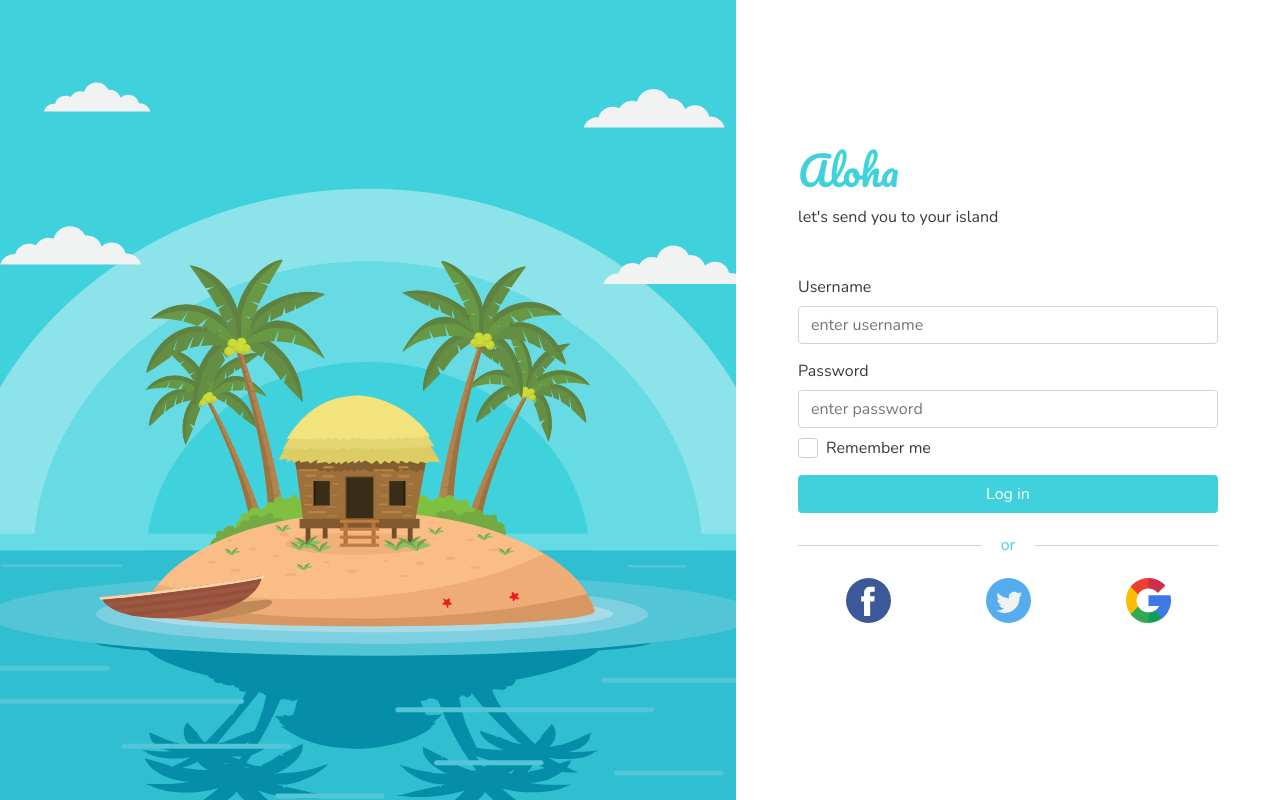
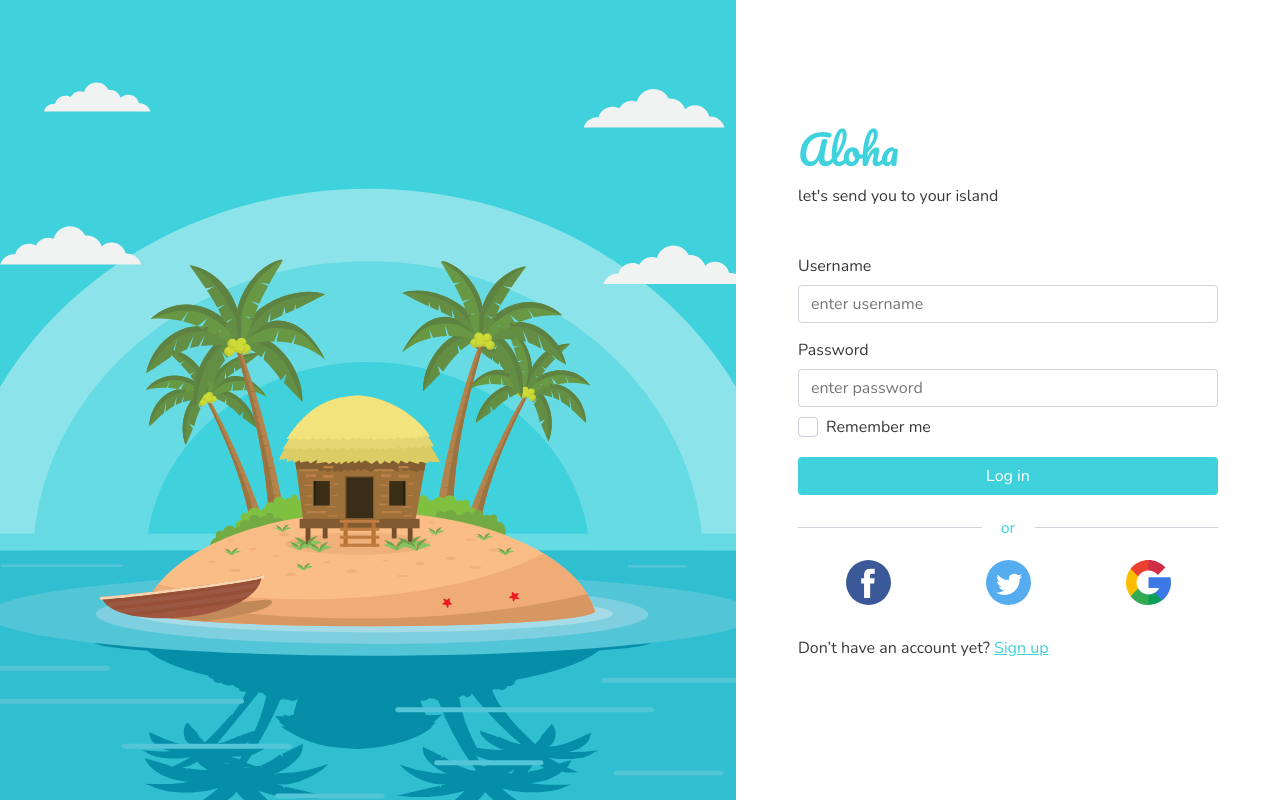
Before and after one commit to progtarek/rasayil_albahr_fe, a React (Create React App) app: page /login in a window 1280 px wide. Built offline with nearby package versions, Linux system fonts and the light colour scheme.

Commit message:
add social icons

```diff
--- a/src/modules/auth/login-page/login-page.component.jsx
+++ b/src/modules/auth/login-page/login-page.component.jsx
@@ -16,6 +16,7 @@ import {
   HeroContainer,
   FormContainer,
   SocialContainer,
+  HaveAccountContainer,
 } from './login-page.styles';
 
 import FBLogo from '../../../assets/images/socials/facebook.svg';
@@ -84,6 +85,9 @@ const LoginPage = ({ login }) => {
             <img src={TwitterLogo} alt='login with twitter' />
             <img src={GoogleLogo} alt='login with google' />
           </SocialContainer>
+          <HaveAccountContainer>
+            Don’t have an account yet? <a href='#'>Sign up</a>
+          </HaveAccountContainer>
         </FormContainer>
       </LoginPageContainer>
     </PageContainer>
--- a/src/modules/auth/login-page/login-page.styles.jsx
+++ b/src/modules/auth/login-page/login-page.styles.jsx
@@ -48,3 +48,9 @@ export const SocialContainer = styled.div`
     cursor: pointer;
   }
 `;
+
+export const HaveAccountContainer = styled.p`
+  a {
+    color: ${PRIMARY};
+  }
+`;
--- a/src/shared/components/forms/inputs/input.styles.jsx
+++ b/src/shared/components/forms/inputs/input.styles.jsx
@@ -52,6 +52,7 @@ export const CheckboxLabel = styled.label`
   align-items: center;
   cursor: pointer;
   margin-top: -7px;
+  margin-bottom: 1.2rem;
   -webkit-touch-callout: none; /* iOS Safari */
   -webkit-user-select: none; /* Safari */
   -khtml-user-select: none; /* Konqueror HTML */
```
Also changed, not shown: src/assets/images/socials/twitter.svg.
